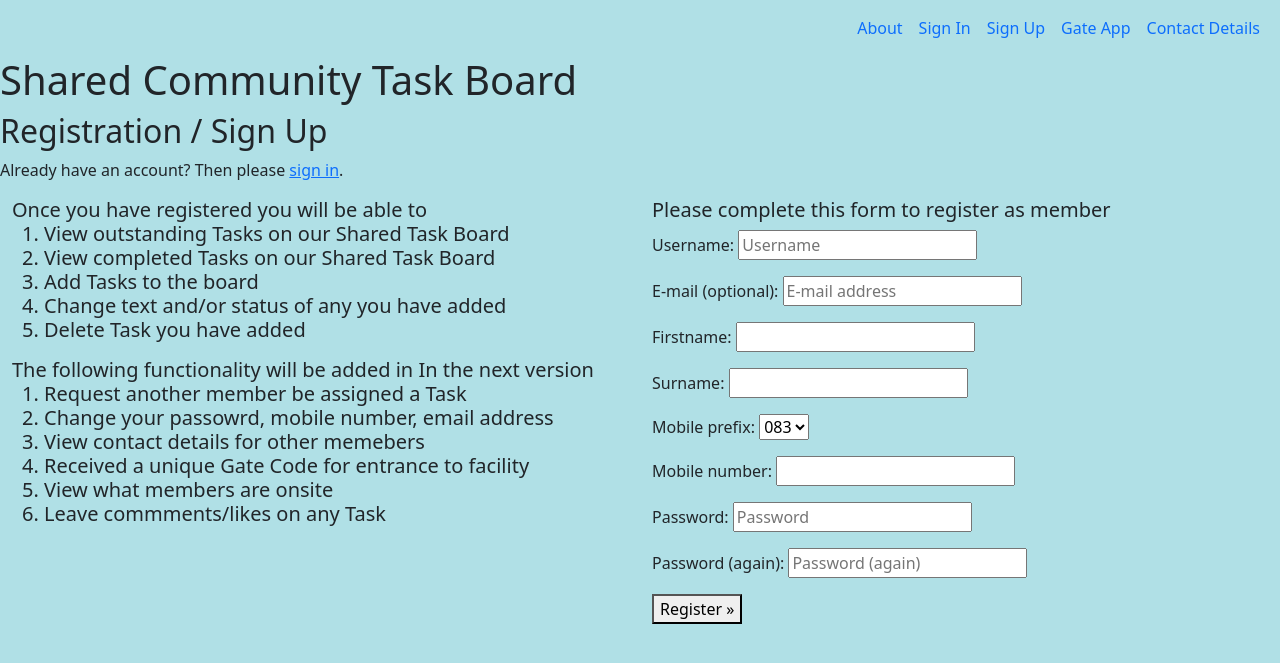
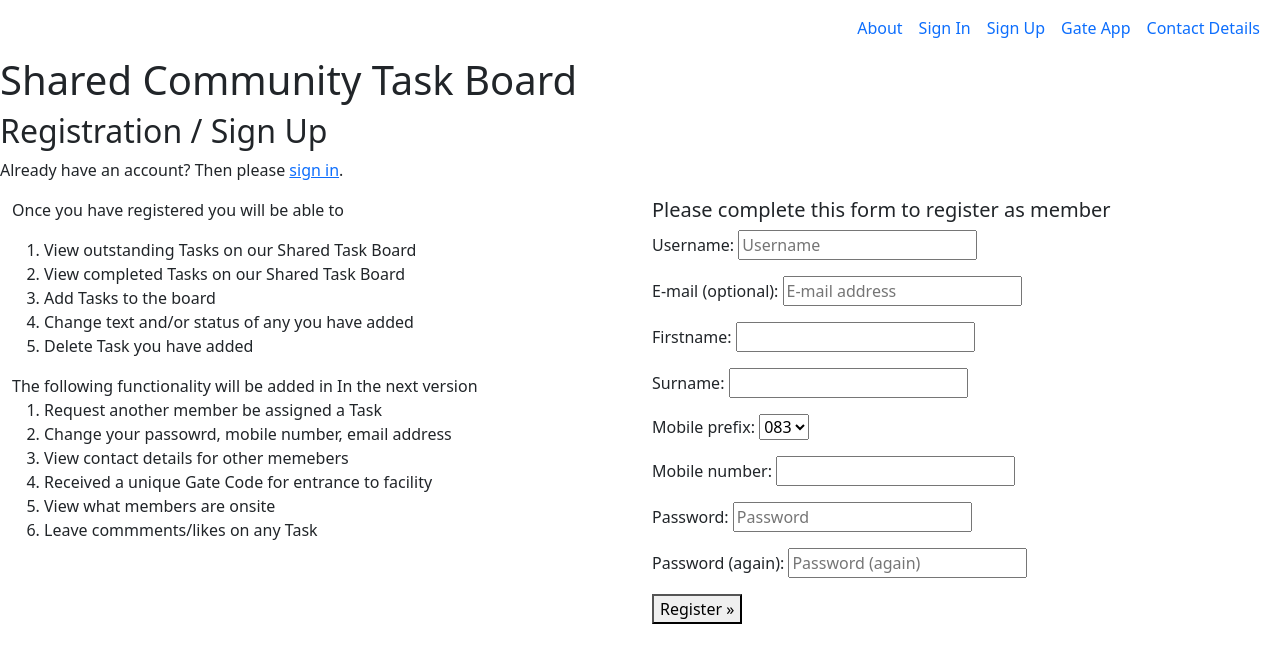
Before and after one commit to siobhain/ctb, a Django app: page /accounts/signup/ in a window 1280 px wide. Shown: the top 663 px of the page. Run offline with Django 3.2, Linux system fonts and the light colour scheme.

Commit message:
CBT: add favicon, style navbar & Signup, correct validator errs, remove commented code

```diff
--- a/ctbproject/settings.py
+++ b/ctbproject/settings.py
@@ -26,7 +26,7 @@ SECRET_KEY = os.environ.get("SECRET_KEY")
 # DISABLE_COLLECTSTATIC = 1
 
 # SECURITY WARNING: don't run with debug turned on in production!
-DEBUG = False
+DEBUG = True
 
 ALLOWED_HOSTS = ['ctbapp-67038c5a6f0e.herokuapp.com', '8000-siobhain-ctb-ii4y9sbki1o.ws-eu104.gitpod.io']
 
--- a/ctbproject/urls.py
+++ b/ctbproject/urls.py
@@ -17,13 +17,10 @@ from django.contrib import admin
 from django.urls import path, include
 from django.views import generic
 from django.views.generic import TemplateView
-# from taskapp.views import ctb_welcome,  create_task
 
 
 urlpatterns = [
     path('admin/', admin.site.urls),
-    # path('list/', get_taskapp_list, name='list'),
-    # path('', ctb_welcome, name='welcome'),
     path('accounts/', include('allauth.urls')),
     path('', include('taskapp.urls'), name='taskapp_urls'),
     path('about/', TemplateView.as_view(template_name='about.html'), name='about'),
--- a/static/css/style.css
+++ b/static/css/style.css
@@ -1,4 +1,19 @@
 
 body {
-    background-color: powderblue;
+    background-color: paleblue;
   }
+
+
+  .largefont > * {
+    font_size: 1.8rem;
+  }
+
+.largefont > * {
+    font_size: 1.8rem;
+    background-color: aquamarine;
+ }
+
+.whitebackground > * {
+  border: whitesmoke;
+  color: blueviolet;
+}
--- a/taskapp/urls.py
+++ b/taskapp/urls.py
@@ -10,5 +10,5 @@ urlpatterns = [
     path('edit/<task_id>', views.edit_task, name='edit'),
     path('delete/<task_id>', views.delete_task, name='delete'),
     path('full/', views.FullTaskList.as_view(), name='full-task-list'),
-    path('todo/', views.get_todo_list, name='list'),
+    path('todo/', views.get_todo_list, name='todo'),
     ]
--- a/templates/account/signup.html
+++ b/templates/account/signup.html
@@ -12,7 +12,8 @@
 <div class="container-fluid">
   <div class="row">
     <div class="col-lg-6 col-md-6 col-12">
-      <h5>Once you have registered you will be able to
+      <p class="largefont">
+        Once you have registered you will be able to
         <ol>
           <li>View outstanding Tasks on our Shared Task Board</li>
           <li>View completed Tasks on our Shared Task Board</li>
@@ -29,7 +30,7 @@
           <li>View what members are onsite</li>
           <li>Leave commments/likes on any Task</li>
         </ol>
-      </h5>
+      </p>
     </div>
     <div class="col-lg-6 col-md-6 col-12">
       <h5> Please complete this form to register as member</h5>
--- a/templates/base.html
+++ b/templates/base.html
@@ -1,17 +1,20 @@
 {% load static %}
-
 <!DOCTYPE html>
-<html class="h-100">
-
-<html>
+<html lang="en" class="h-100">
 <head>
-    <title> CTB {% block head_title %}{% endblock %}</title>
+    <title>CTB {% block head_title %}{% endblock %}</title>
     <meta charset="utf-8">
     <meta name="viewport" content="width=device-width, initial-scale=1">
     <!-- Bootstrap CSS -->
     <link href="https://cdn.jsdelivr.net/npm/bootstrap@5.0.2/dist/css/bootstrap.min.css" rel="stylesheet" integrity="sha384-EVSTQN3/azprG1Anm3QDgpJLIm9Nao0Yz1ztcQTwFspd3yD65VohhpuuCOmLASjC" crossorigin="anonymous">
     <script src="https://cdn.jsdelivr.net/npm/bootstrap@5.0.2/dist/js/bootstrap.bundle.min.js" integrity="sha384-MrcW6ZMFYlzcLA8Nl+NtUVF0sA7MsXsP1UyJoMp4YLEuNSfAP+JcXn/tWtIaxVXM" crossorigin="anonymous"></script>
     <link rel="stylesheet" href="{% static 'css/style.css' %}">
+    <!-- favicon -->
+    <link rel="apple-touch-icon" sizes="180x180" href="/apple-touch-icon.png">
+    <link rel="icon" type="image/png" sizes="32x32" href="/favicon-32x32.png">
+    <link rel="icon" type="image/png" sizes="16x16" href="/favicon-16x16.png">
+    <link rel="manifest" href="/site.webmanifest">
+    <link rel="icon" href="favicon.ico" type="image/x-icon">
 
     {% block extra_head %}
     {% endblock %}
@@ -19,7 +22,7 @@
 
 <body>
   <nav class="navbar navbar-expand bg-body-tertiary">
-    <div class="container-fluid">
+    <div class="container-fluid white">
       <ul class="navbar-nav ms-auto">
        <li class="nav-item">
           <a class="nav-link"  href="{% url 'about' %}">About</a>
```
Also changed, not shown: taskapp/templates/taskapp/todo_list.html (+4 -5 lines), taskapp/views.py (+6 -3 lines), templates/404.html (+7 -8 lines), templates/about.html (+6 -6 lines), README.md, android-chrome-192x192.png (added), android-chrome-512x512.png (added), apple-touch-icon.png (added), favicon-16x16.png (added), favicon-32x32.png (added), favicon.ico (added), site.webmanifest (added). Lines whose indentation alone changed are shown as unchanged.
